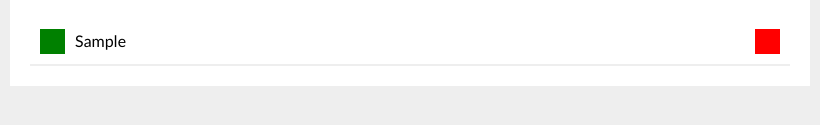
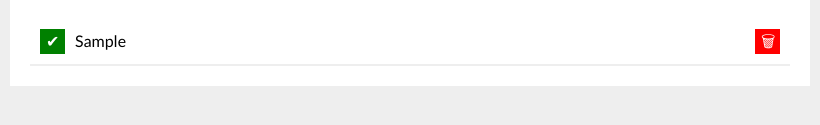
Before and after one commit to Marti2929/List-of-tasks, a plain HTML site: page index.html in a window 1280 px wide. Both pictures are taken after typing "Sample" into the empty fields and a click on the button "Dodaj zadanie". Shown: the part 301-426 px from the top of the page, 230-1050 px from the left. Drawn offline with nearby package versions, Linux system fonts and the light colour scheme.

Commit message:
button ikons added

```diff
--- a/css/styles.css
+++ b/css/styles.css
@@ -100,6 +100,7 @@
 .list__button--done {
     border: none;
     background-color: green;
+    color:rgb(255, 255, 255);
     width: 25px;
     height: 25px;
     align-self: center;
@@ -108,9 +109,11 @@
 .list__button--remove {
     border: none;
     background-color: red;
+    color:rgb(255, 255, 255);
     width: 25px;
     height: 25px;
     align-self: center;
+    background-image: "🎨";
 }
 
 .list__content {
--- a/js/script.js
+++ b/js/script.js
@@ -38,9 +38,9 @@
         for (const task of tasks) {
             HTMLString += `
             <li class="list__item">
-                <button class="js-toggleDoneButton list__button--done"></button>
+                <button class="js-toggleDoneButton list__button--done">✔</button>
                 <div class="list__content ${task.done ? "list__content--done" : ""}">${task.content}</div>
-                <button class="js-removeButton list__button--remove"></button>
+                <button class="js-removeButton list__button--remove">🗑</button>
             </li>
             `;
         }
```
Also changed, not shown: media/screenshot.PNG (added).
